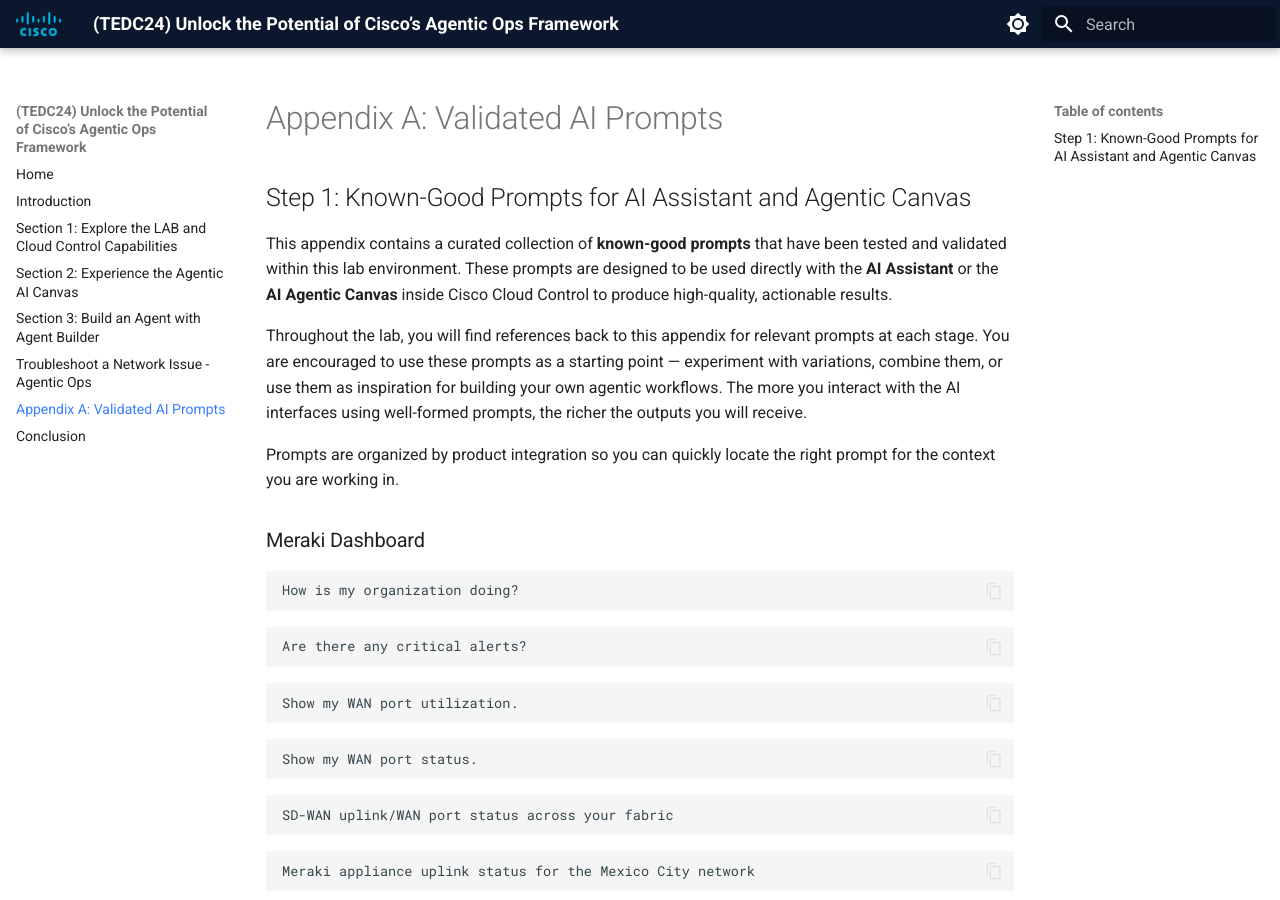
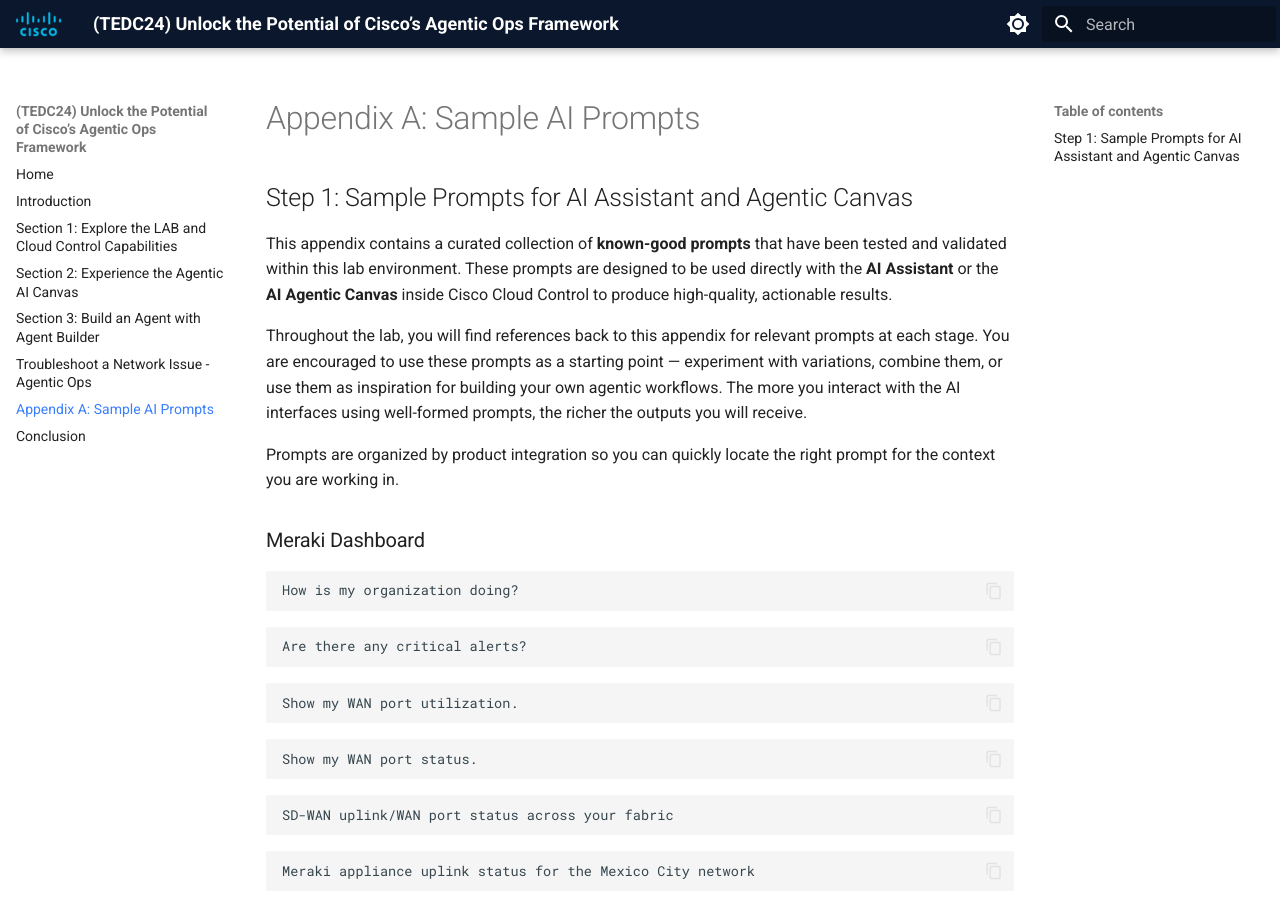
Before and after one commit to mokuma56/tedcn24-01-fy27, an MkDocs documentation site: the page built from docs/appendix-a-sample-ai-prompts/index.md, in a window 1280 px wide and 900 px high. Built offline with MkDocs 1.6.1 and Material for MkDocs 9.7.7, drawn with Linux system fonts in a browser that asks for light colours.

Commit message:
Update lab guide — 2026-07-22 08:55

```diff
--- a/docs/appendix-a-validated-ai-prompts/index.md
+++ b/docs/appendix-a-sample-ai-prompts/index.md
@@ -1,6 +1,6 @@
-# Appendix A: Validated AI Prompts
+# Appendix A: Sample AI Prompts
 
-## Step 1: Known-Good Prompts for AI Assistant and Agentic Canvas
+## Step 1: Sample Prompts for AI Assistant and Agentic Canvas
 
 
 
--- a/mkdocs.yml
+++ b/mkdocs.yml
@@ -72,5 +72,5 @@
   - "Section 2: Experience the Agentic AI Canvas": section-2-experience-the-agentic-ai-canvas/index.md
   - "Section 3: Build an Agent with Agent Builder": section-3-build-an-agent-with-agent-builder/index.md
   - Troubleshoot a Network Issue - Agentic Ops: troubleshoot-a-network-issue-agentic-ops/index.md
-  - "Appendix A: Validated AI Prompts": appendix-a-validated-ai-prompts/index.md
+  - "Appendix A: Sample AI Prompts": appendix-a-sample-ai-prompts/index.md
   - Conclusion: conclusion/index.md
```
